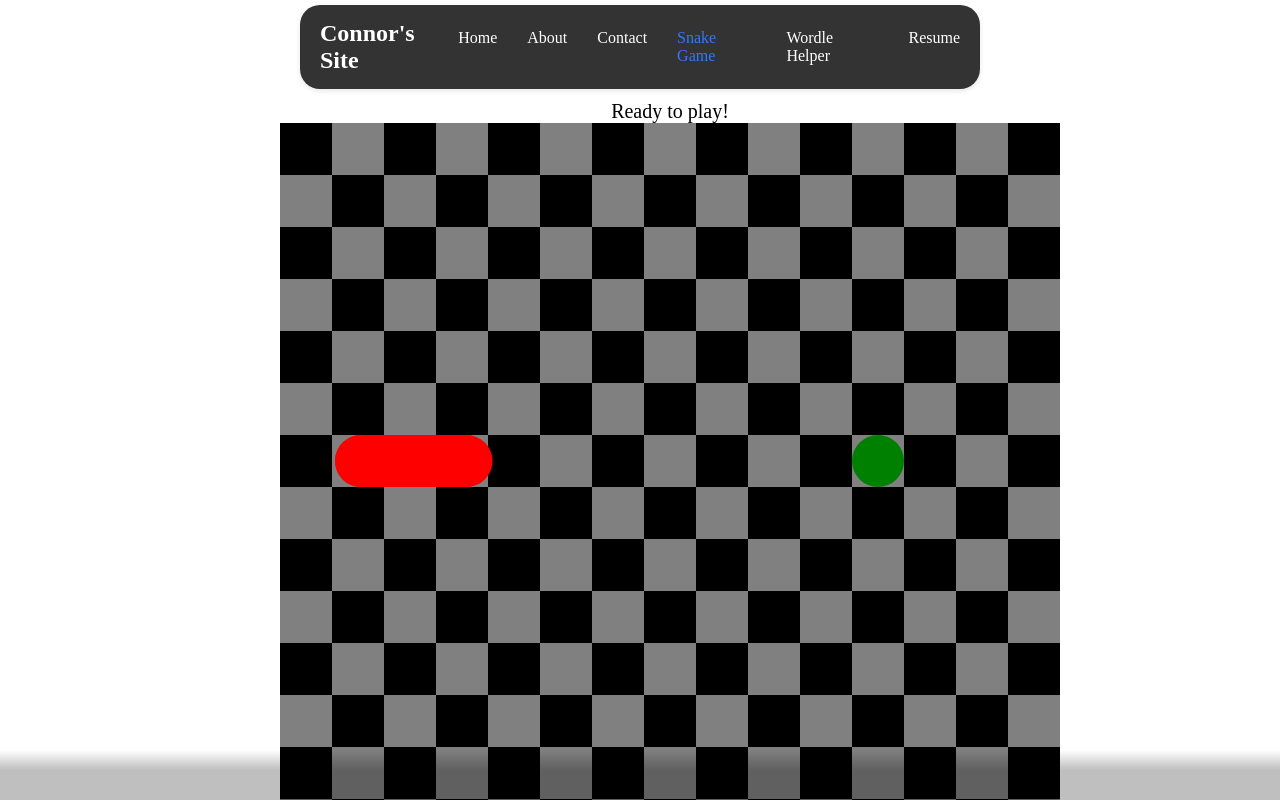
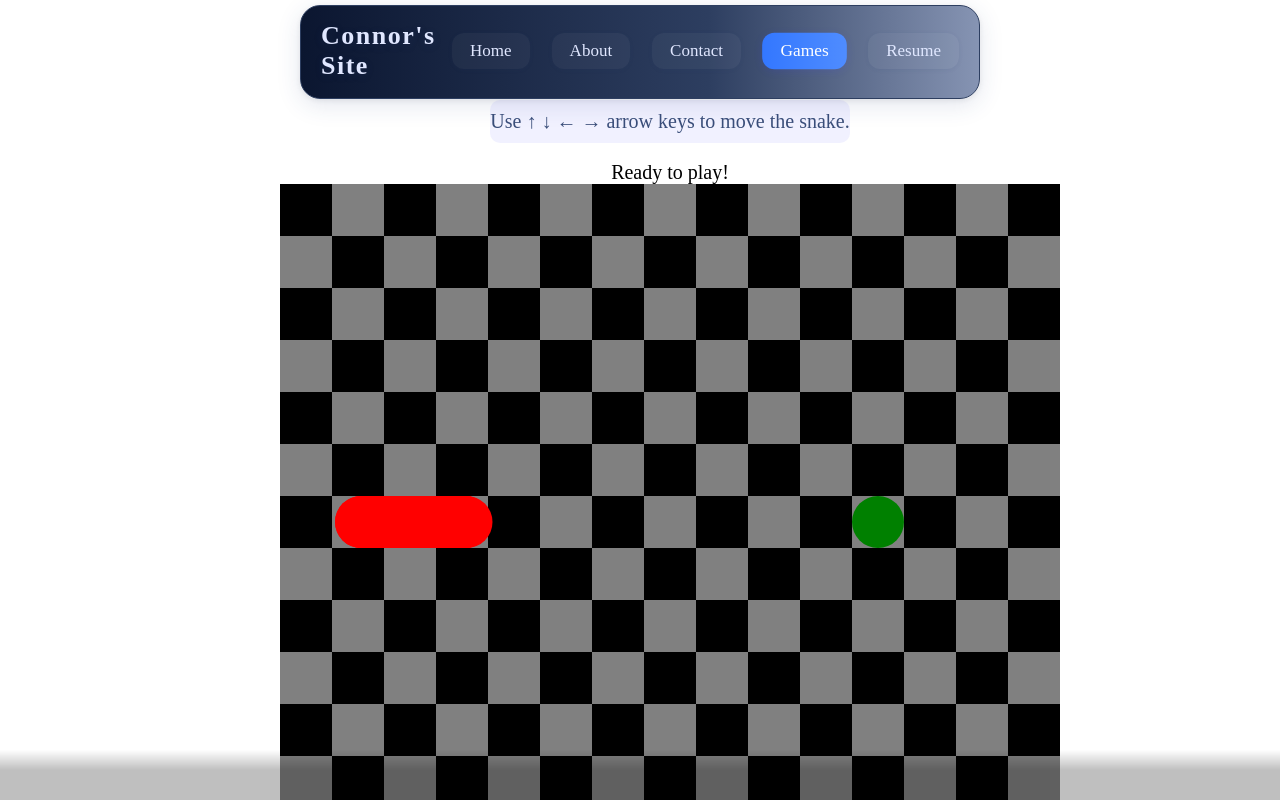
Before and after one commit to Demqnd/Connors-Webpage, a plain HTML site: page python_game.html in a window 1280 px wide. Shown: the top 800 px of the page. Drawn offline with Linux system fonts and the light colour scheme.

Commit message:
Added game dropdown menu and changed navbar colour

```diff
--- a/python_game.html
+++ b/python_game.html
@@ -21,14 +21,22 @@
                 <li><a href="index.html">Home</a></li>
                 <li><a href="about.html">About</a></li>
                 <li><a href="contact.html">Contact</a></li>
-                <li><a href="python_game.html" class="active">Snake Game</a></li>
-                <li><a href="wordle_helper.html">Wordle Helper</a></li>
+                <li class="dropdown">
+                    <a href="#" class="dropbtn active">Games</a>
+                    <div class="dropdown-content">
+                        <a href="python_game.html"><button class="dropdown-btn">Snake Game</button></a>
+                        <a href="wordle_helper.html"><button class="dropdown-btn">Wordle Helper</button></a>
+                    </div>
+                </li>
                 <li><a href="assets/images/Connor’s Resume - Nov 2025.pdf" target="_blank">Resume</a></li>
             </ul>
         </div>
     </nav>
 
     <div style="display: flex; flex-direction: column; align-items: center; justify-content: center; min-height: 80vh;">
+        <div id="snake-instructions" style="margin-bottom: 18px; color: #3a4e7a; font-size: 20px; text-align: center; background: rgba(55,55,252,0.07); border-radius: 10px; padding: 10px 0; max-width: 420px; margin-left: auto; margin-right: auto;">
+            Use <span style="font-weight:600;">↑</span> <span style="font-weight:600;">↓</span> <span style="font-weight:600;">←</span> <span style="font-weight:600;">→</span> arrow keys to move the snake.
+        </div>
         <div id="output" style="color: black; font-size: 20px; margin: 0px;">Ready to play!</div>
         <canvas id="gameCanvas" width="780" height="780"></canvas>
         <!-- Start Game Button - Centered under the canvas -->
--- a/script.js
+++ b/script.js
@@ -1,9 +1,13 @@
-// Show an alert when the Resume link is clicked
+// Show a confirm dialog when the Resume link is clicked
 document.addEventListener('DOMContentLoaded', function() {
 	var resumeLinks = document.querySelectorAll('a[href*="Resume"]');
 	resumeLinks.forEach(function(link) {
 		link.addEventListener('click', function(e) {
-			alert('You are about to view Connor’s Resume PDF.');
+			e.preventDefault();
+			if (confirm('You are about to view Connor’s Resume PDF. Click OK to continue or Cancel to stay on this page.')) {
+				window.open(link.href, link.target || '_blank');
+			}
+			// If Cancel is clicked, do nothing
 		});
 	});
 });
--- a/styles.css
+++ b/styles.css
@@ -1,3 +1,40 @@
+/* Dropdown styles for navbar */
+.dropdown {
+    position: relative;
+    display: inline-block;
+}
+.dropbtn {
+    cursor: pointer;
+}
+.dropdown-content {
+    display: none;
+    position: absolute;
+    left: 0;
+    top: 100%;
+    background: linear-gradient(90deg, #232a3a 0%, #2d3e60 60%, #3a4e7a 100%);
+    min-width: 180px;
+    box-shadow: 0 6px 24px rgba(40,60,120,0.13), 0 1.5px 6px rgba(0,0,0,0.08);
+    border-radius: 0 0 14px 14px;
+    z-index: 1002;
+    padding: 10px 0;
+}
+.dropdown:hover .dropdown-content {
+    display: block;
+}
+.dropdown-btn {
+    width: 90%;
+    margin: 1px 0%;
+    padding: 10px 0;
+    font-size: 16px;
+    border: none;
+    border-radius: 8px;
+    background: rgb(0, 0, 0);
+    color: #fff;
+    cursor: pointer;
+    transition: background 0.18s, transform 0.18s;
+    box-shadow: 0 1px 4px rgba(40,60,120,0.08);
+}
+
 /* Basic reset to control spacing */
 * {
     margin: 0;
@@ -5,15 +42,19 @@
 }
 
 /* Fixed Navigation Bar */
+
 .navbar {
-    position: fixed;        /* Stays in place when scrolling */
-    top: 5px;                /* Sticks to the top */
-    left: 300px;               /* Starts from left edge */
-    right: 300px;           /* Full width */
-    background-color: #333; /* Dark background */
-    z-index: 1000;         /* Appears above other content */
-    box-shadow: 0 2px 5px rgba(0,0,0,0.1); /* Subtle shadow */
+    position: fixed;
+    top: 5px;
+    left: 300px;
+    right: 300px;
+    z-index: 1000;
     border-radius: 20px;
+    box-shadow: 0 6px 24px rgba(40,60,120,0.13), 0 1.5px 6px rgba(0,0,0,0.08);
+    background: linear-gradient(90deg, #0b1630 0%, #2d3e60 60%, #8694b3 100%);
+    border: 1.5px solid #2d3e60;
+    padding-bottom: 2px;
+    transition: box-shadow 0.2s;
 }
 
 .nav-container {
@@ -26,37 +67,50 @@
 }
 
 .nav-title {
-    color: white;
-    font-size: 24px;
+    color: #e0e7ff;
+    font-size: 26px;
     margin: 15px 0;
+    letter-spacing: 1.5px;
+    font-weight: 700;
+    text-shadow: 0 2px 8px rgba(40,60,120,0.18);
 }
 
 .nav-links {
     display: flex;
     list-style: none;
-    gap: 30px;
-    margin-top: 0px; /* Moves nav links lower inside navbar */
+    gap: 22px;
+    margin-top: 0px;
 }
 
 .nav-links a {
-    color: white;
+    color: #e0e7ff;
     text-decoration: none;
-    font-size: 16px;
-    padding: 0px 0;
-    transition: color 0.2s ease;
+    font-size: 17px;
+    padding: 8px 18px;
+    border-radius: 12px;
+    background: rgba(255,255,255,0.04);
+    transition: color 0.18s, background 0.18s, transform 0.18s;
     position: relative;
     display: flex;
     flex-direction: column;
     align-items: center;
+    font-weight: 500;
+    box-shadow: 0 1px 4px rgba(40,60,120,0.08);
 }
 
 .nav-links .active {
-    color: #37f;
+    color: rgb(255, 255, 255);
+    background: linear-gradient(90deg, #37f 0%, #4f8cff 100%);
+    box-shadow: 0 2px 8px rgba(55,55,252,0.13);
+    transform: scale(1.02);
 }
 
 
 .nav-links a:hover {
-    color: rgb(55, 55, 252); /* Green color on hover */
+    color: rgb(255, 255, 255);
+    background: linear-gradient(90deg, #37f 0%, #4f8cff 100%);
+    box-shadow: 0 2px 8px rgba(55,55,252,0.13);
+    transform: scale(1.02);
 }
 
 
```
Also changed, not shown: about.html (+7 -2 lines), contact.html (+7 -2 lines), index.html (+7 -2 lines), wordle_helper.html (+7 -2 lines).
